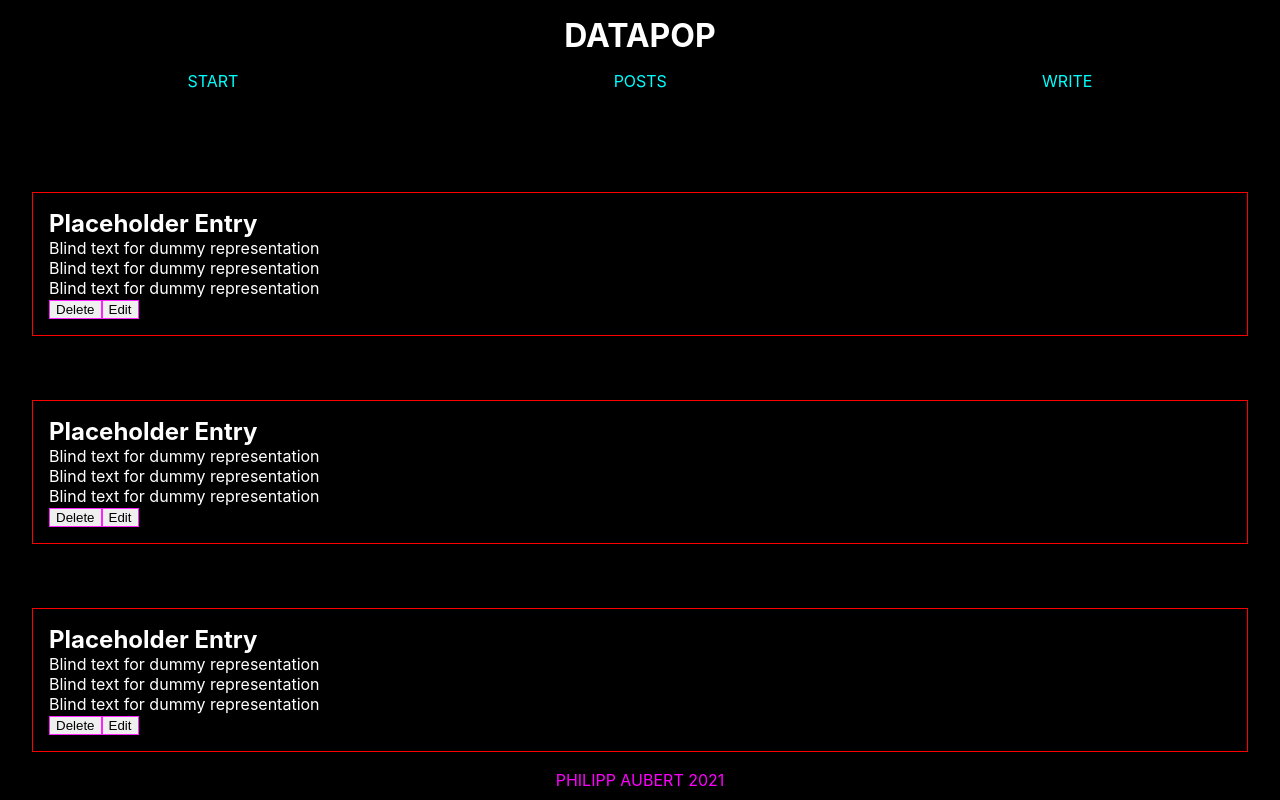
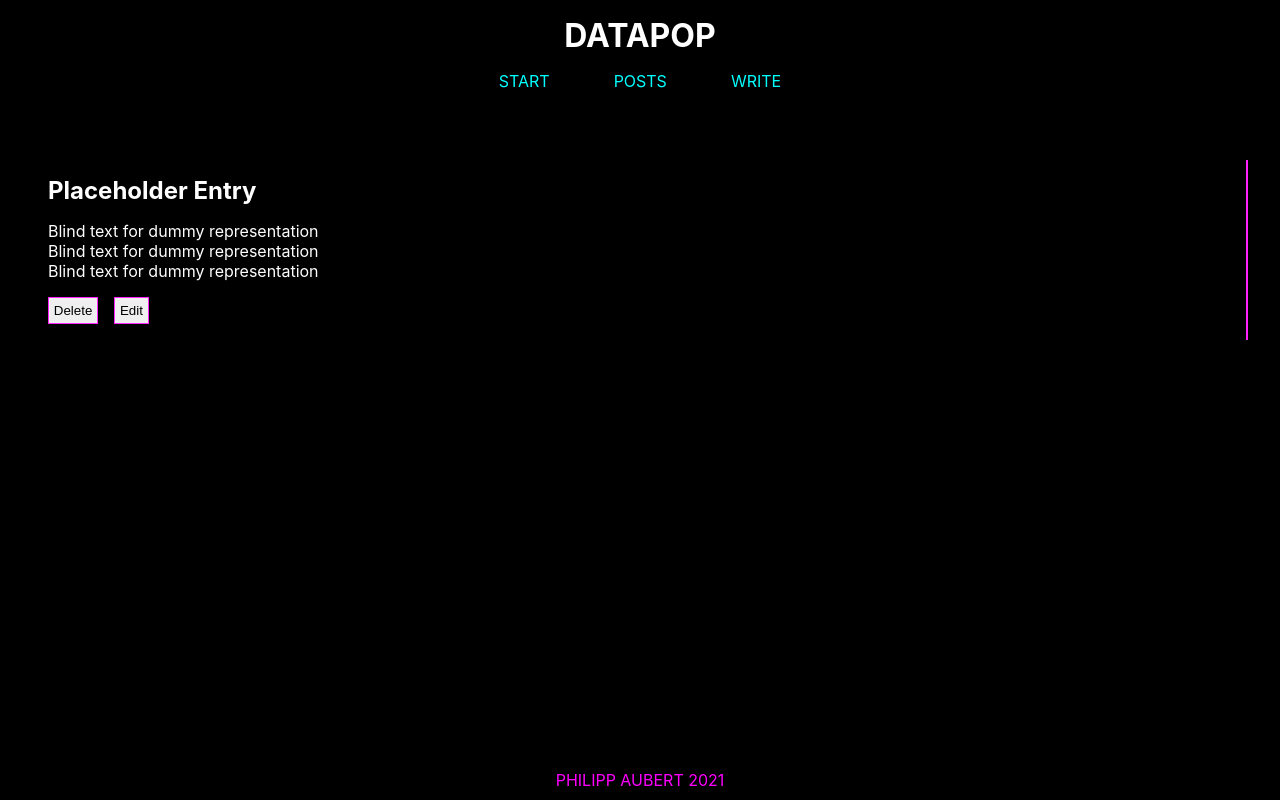
Before and after one commit to PhilippAubert/datapop, a React (Create React App) app: page /list in a window 1280 px wide. Built offline with nearby package versions, Linux system fonts and the light colour scheme.

Commit message:
Finish styling for blog-post

```diff
--- a/src/App.css
+++ b/src/App.css
@@ -5,7 +5,7 @@
 .App {
   height: 100vh;
   display: grid;
-  grid-template-rows: 20vh auto 5vh;
+  grid-template-rows: 16vh auto 5vh;
   grid-template-columns: 0 auto 0;
   background-color: #000;
 }
--- a/src/Components/CSS/Header.css
+++ b/src/Components/CSS/Header.css
@@ -2,6 +2,9 @@
   grid-column: 2/3;
   grid-row: 1/2;
   background-color: black;
+  display: flex;
+  flex-direction: column;
+  align-items: center;
 }
 
 .HERO {
@@ -23,6 +26,6 @@
 }
 
 .Nav a {
-  margin: 0;
+  margin: 0 2rem;
   text-decoration: none;
 }
--- a/src/Components/CSS/Users.css
+++ b/src/Components/CSS/Users.css
@@ -21,13 +21,18 @@
   display: flex;
   flex-direction: column;
   justify-content: center;
-  border: 1px solid #f00;
   margin: 2rem;
   padding: 1rem;
+  border-right: 2px solid #f2f;
 }
 
 .Posts_Headline {
   margin: 0;
+}
+
+.Posts_Textarea {
+  padding: 1rem 0;
+  overflow-wrap: break-word;
 }
 
 .Posts_Text {
@@ -36,4 +41,6 @@
 
 .Button {
   border: 1px solid #f2f;
+  padding: 0.3rem;
+  margin-right: 1rem;
 }
--- a/src/Components/Users.js
+++ b/src/Components/Users.js
@@ -7,33 +7,11 @@ export default function Users() {
       <div className="Users-List">
         <div className="Posts">
           <h2 className="Posts_Headline">Placeholder Entry</h2>
-          <p className="Posts_Text">Blind text for dummy representation</p>
-          <p className="Posts_Text">Blind text for dummy representation</p>
-          <p className="Posts_Text">Blind text for dummy representation</p>
-          <div className="Buttons">
-            <button className="Button">Delete</button>
-            <button className="Button">Edit</button>
+          <div className="Posts_Textarea">
+            <p className="Posts_Text">Blind text for dummy representation</p>
+            <p className="Posts_Text">Blind text for dummy representation</p>
+            <p className="Posts_Text">Blind text for dummy representation</p>
           </div>
-        </div>
-      </div>
-      <div className="Users-List">
-        <div className="Posts">
-          <h2 className="Posts_Headline">Placeholder Entry</h2>
-          <p className="Posts_Text">Blind text for dummy representation</p>
-          <p className="Posts_Text">Blind text for dummy representation</p>
-          <p className="Posts_Text">Blind text for dummy representation</p>
-          <div className="Buttons">
-            <button className="Button">Delete</button>
-            <button className="Button">Edit</button>
-          </div>
-        </div>
-      </div>
-      <div className="Users-List">
-        <div className="Posts">
-          <h2 className="Posts_Headline">Placeholder Entry</h2>
-          <p className="Posts_Text">Blind text for dummy representation</p>
-          <p className="Posts_Text">Blind text for dummy representation</p>
-          <p className="Posts_Text">Blind text for dummy representation</p>
           <div className="Buttons">
             <button className="Button">Delete</button>
             <button className="Button">Edit</button>
```
